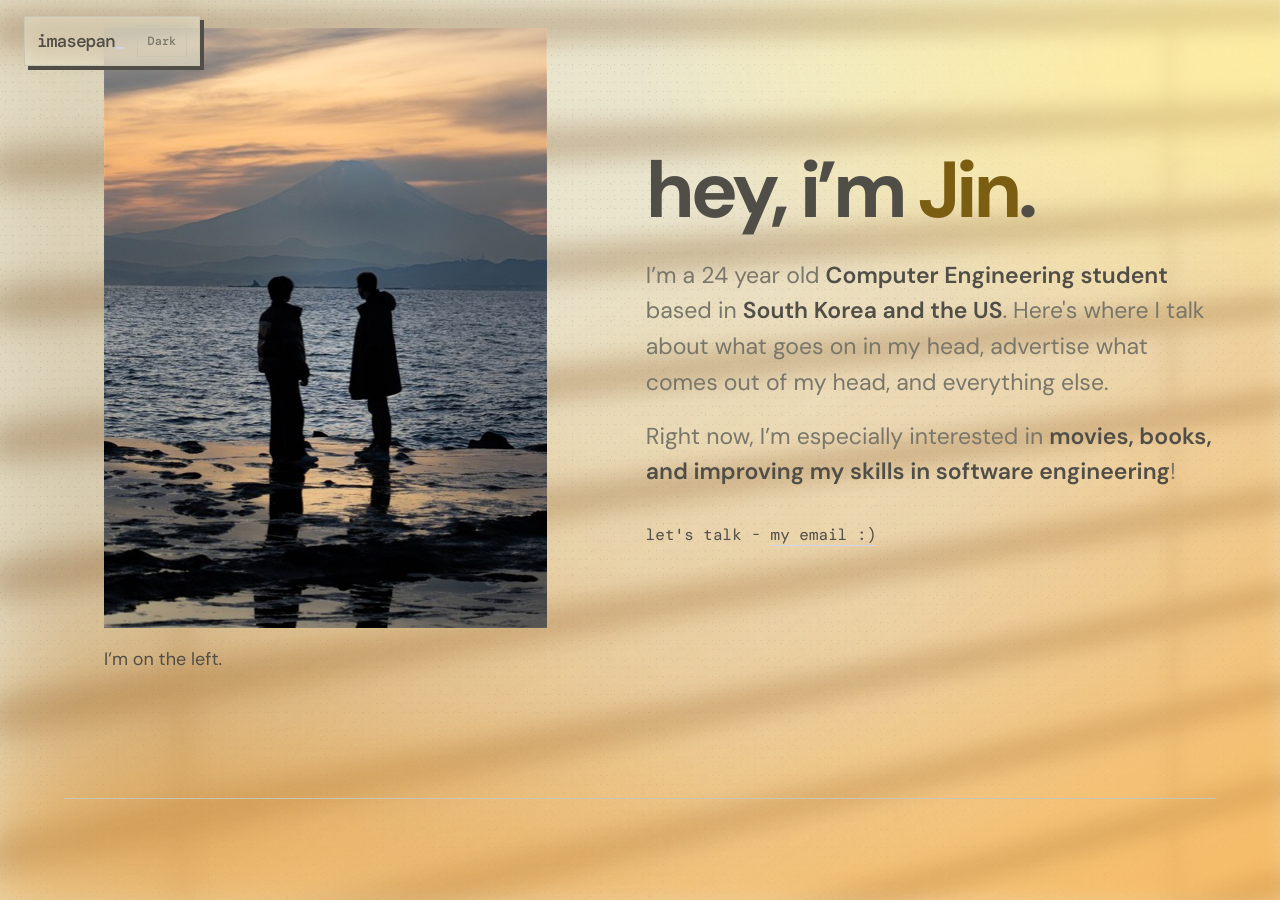
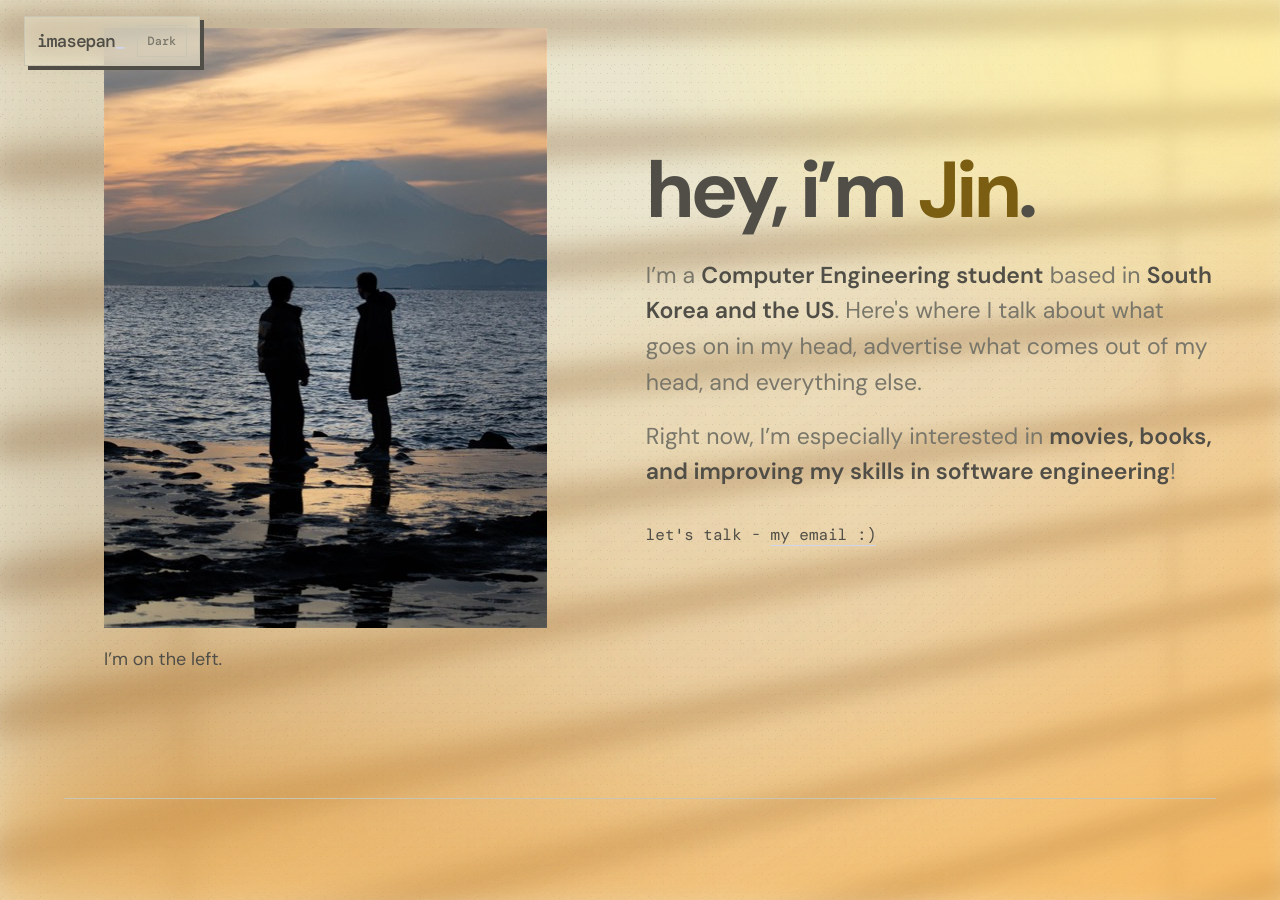
Before and after one commit to imasepan/imasepan.github.io, a Jekyll site: the page built from index.html, in a window 1280 px wide and 900 px high, scrolled down 1102 px. Built offline with Jekyll 4.4.1, drawn with Linux system fonts in a browser that asks for light colours.

Commit message:
Update index.html
removed age

```diff
--- a/index.html
+++ b/index.html
@@ -97,7 +97,7 @@ and my favourite things</h1>
         </div>
         <div class="about-copy">
           <h2 id="about-title">hey, i’m <span>Jin</span>.</h2>
-          <p>I’m a 24 year old <strong>Computer Engineering student</strong> based in <strong>South Korea and the US</strong>. Here's where I talk about what goes on in my head, advertise what comes out of my head, and everything else.</p>
+          <p>I’m a <strong>Computer Engineering student</strong> based in <strong>South Korea and the US</strong>. Here's where I talk about what goes on in my head, advertise what comes out of my head, and everything else.</p>
           <p>Right now, I’m especially interested in <strong>movies, books, and improving my skills in software engineering</strong>!</p>
           <p class="about-contact">let's talk - <a href="mailto:jinhyuncharliekim@gmail.com">my email :)</a></p>
         </div>
```
